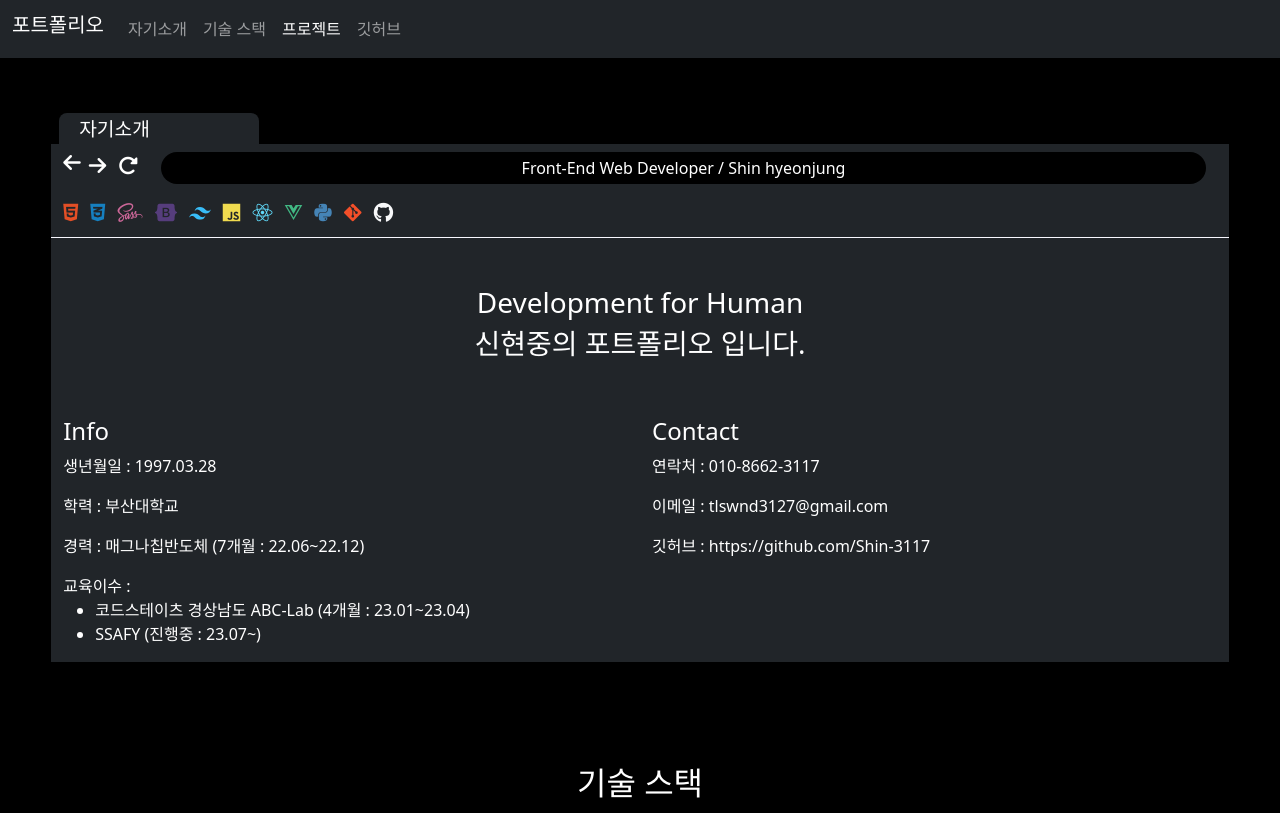
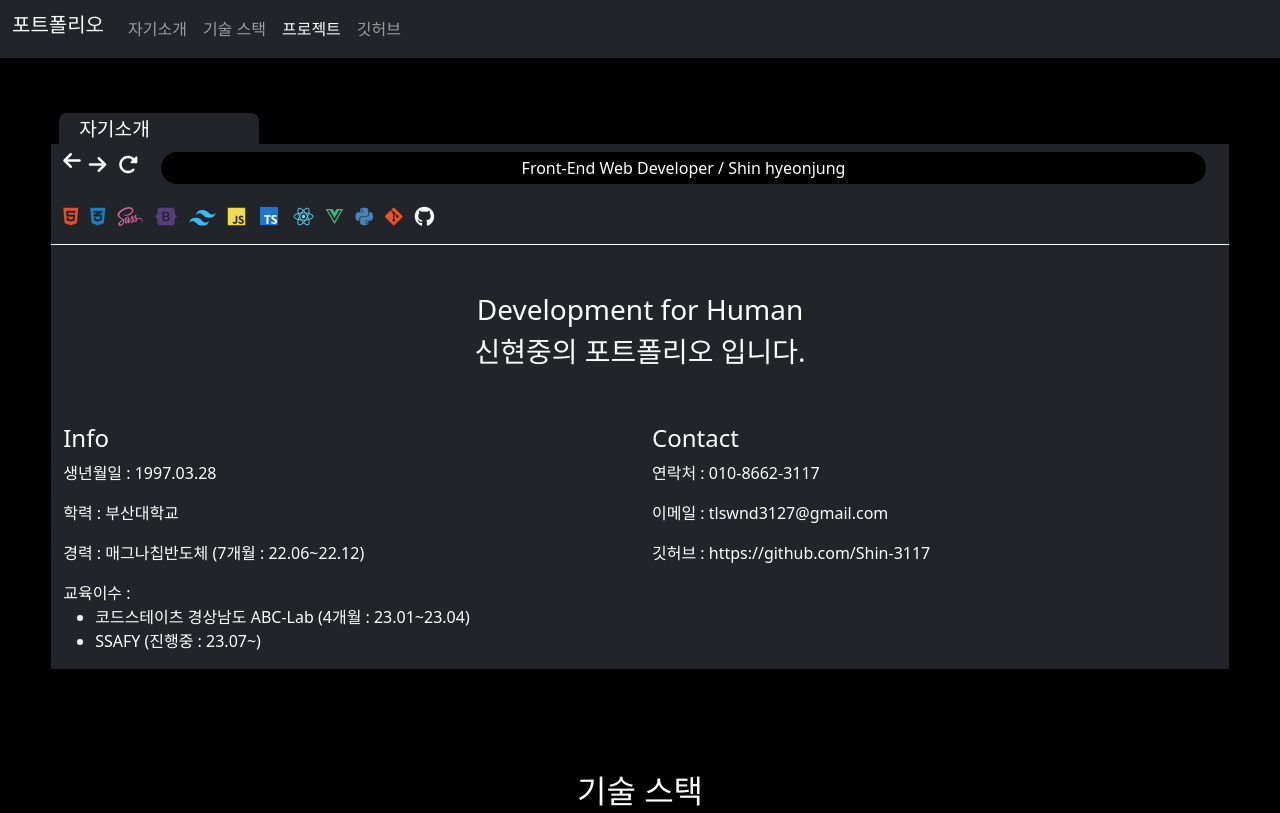
Before and after one commit to Shin-3117/portfolio, a plain HTML site: page index.html in a window 1280 px wide. Shown: the top 813 px of the page. Drawn offline with nearby package versions, Linux system fonts and the light colour scheme.

Commit message:
add typescript

```diff
--- a/index.html
+++ b/index.html
@@ -3,7 +3,7 @@
 <head>
     <meta charset="UTF-8">
     <meta name="viewport" content="width=device-width, initial-scale=1.0">
-    <link rel="icon" href="/img/favicon.svg">
+    <link rel="icon" href="./img/favicon.svg">
     <link href="https://cdn.jsdelivr.net/npm/bootstrap@5.3.1/dist/css/bootstrap.min.css" rel="stylesheet" integrity="sha384-4bw+/aepP/YC94hEpVNVgiZdgIC5+VKNBQNGCHeKRQN+PtmoHDEXuppvnDJzQIu9" crossorigin="anonymous">
     <script src="https://kit.fontawesome.com/4578d36163.js" crossorigin="anonymous"></script>
     <title>포트폴리오</title>
@@ -47,7 +47,7 @@
         }
         .iconImage{
             padding: 4px;
-            height: 21px;
+            height: 24px;
         }
         .AboutMeInfoWrapper{
             color: white;
@@ -119,7 +119,10 @@
         }
         #projects{
             padding: 4%;
-
+        }
+        .img1{
+          height: 32px;
+          margin-bottom: 4px;
         }
     </style>
 
@@ -185,15 +188,16 @@
                 Front-End Web Developer / Shin hyeonjung </div>
         </div>
         <div class="iconContainer bg-dark text-white p-2">
-            <a href="#skills">
+          <a href="#skills" class="iconSeccion">
             <i class="iconImage fa-brands fa-html5 fa-lg" style="color: #e34f26;"></i>
             <i class="iconImage fa-brands fa-css3-alt fa-lg" style="color :#1680C0"></i>
             <i class="iconImage fa-brands fa-sass fa-lg" style="color: #CD6799;"></i>
             <i class="iconImage fa-brands fa-bootstrap fa-lg" style="color: #563d7c;"></i>
-            <img src="/img/tailwindcss-mark.svg" alt="tailwindcss-mark" class="iconImage">
+            <img class="iconImage" src="./img/tailwindcss-mark.svg" alt="tailwindcss-mark" >
           </a>
-        <a href="#JS">
+          <a href="#JS" class="iconSeccion">
               <i class="iconImage fa-brands fa-js fa-lg" style="color: #F0DB4F;"></i>
+              <img class="iconImage img1" src="./img/typescript-mark.svg" alt="typescript-mark" >
               <i class="iconImage fa-brands fa-react fa-lg" style="color: #61dbfb;"></i>
               <i class="iconImage fa-brands fa-vuejs fa-lg" style="color: #41B883;"></i>
               <i class="iconImage fa-brands fa-python fa-lg" style="color: #4584b6;"></i>
@@ -201,7 +205,7 @@
               <a href="#skillsOther">
               <i class="iconImage fa-brands fa-git-alt fa-lg" style="color: #f34f29;"></i>
           </a>
-        <a href="https://github.com/Shin-3117" target="_blank">
+          <a href="https://github.com/Shin-3117" target="_blank" class="iconSeccion">
               <i class="iconImage fa-brands fa-github fa-lg  text-light"></i>
           </a>
 
@@ -267,15 +271,18 @@
           </p>
         </div>
         <div id="JS" class="skillContainer">
-            <img src="/img/tailwindcss-mark.svg" alt="tailwindcss-mark" class="iconImageXl">
+            <img src="./img/tailwindcss-mark.svg" alt="tailwindcss-mark" class="iconImageXl">
           <p class="skillInfo fs-3">
             투자 정보 사이트 제작 경험이 있습니다
           </p>
         </div>
         <div class="skillContainer">
-          <i class="  iconImageXl fa-brands fa-js fa-2xl" style="color: #F0DB4F;"></i>
-          <p class="skillInfo fs-3">ES6+ 문법을 사용하여 개발을 진행합니다. <br>
-              Typescrip도 사용할 수 있도록 공부 중입니다.</p>
+          <i class="iconImageXl fa-brands fa-js fa-2xl" style="color: #F0DB4F;"></i>
+          <p class="skillInfo fs-3">ES6+ 문법을 사용하여 개발을 진행합니다.</p>
+        </div>
+        <div class="skillContainer">
+          <img class="iconImageXl" src="./img/typescript-mark.svg" alt="typescript-mark" >
+          <p class="skillInfo fs-3">프로젝트 경험이 있습니다.</p>
         </div>
         <div class="skillContainer">
           <i class="iconImageXl fa-brands fa-react fa-2xl" style="color: #61dbfb;"></i>
```
Also changed, not shown: img/typescript-mark.svg (added). Lines whose indentation alone changed are shown as unchanged.
